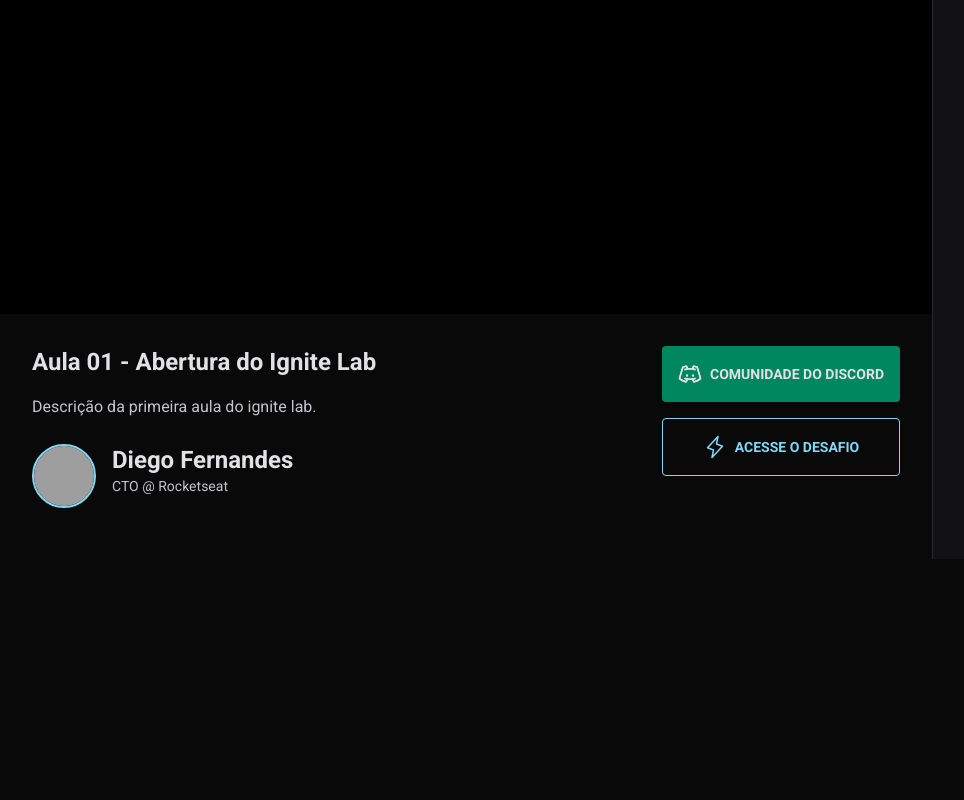
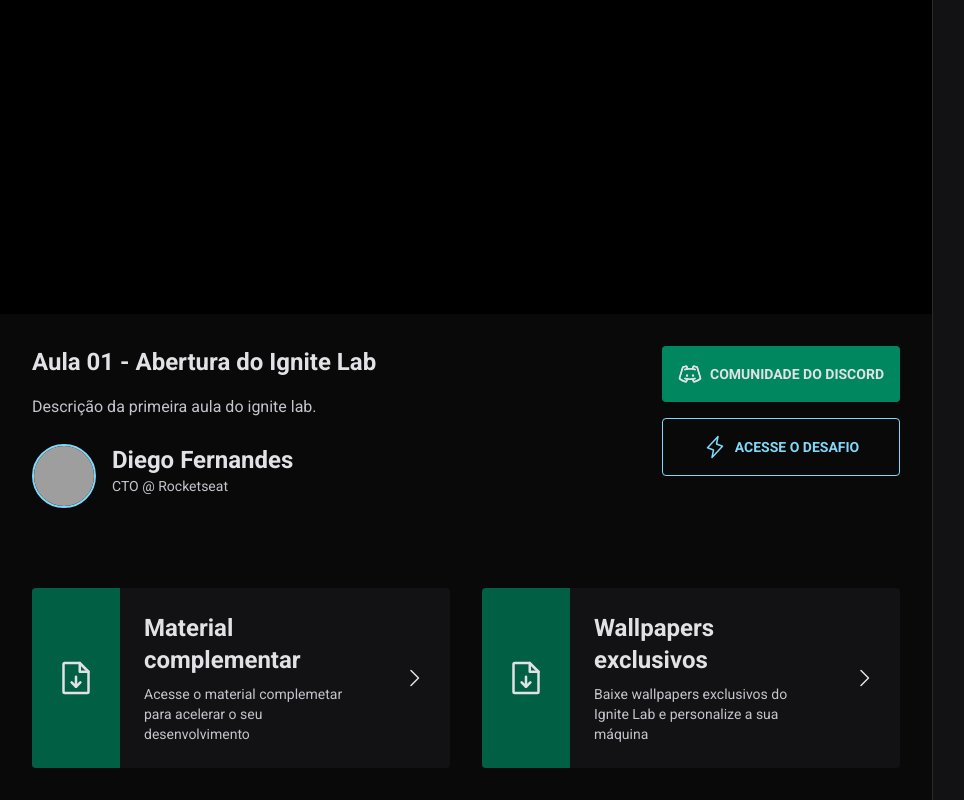
Before and after one commit to AloisioFernandes/IgniteLab, a React (Vite) app in the folder event-platform/: page / in a window 1280 px wide. Shown: the part 241-1041 px from the top of the page, without its empty margins (0-964 px from the left). Before the commit the page ends 800 px from the top, so only its background shows below. Built offline with nearby package versions, Linux system fonts and the light colour scheme; no server answers; grey boxes are pictures that could not be loaded.

Commit message:
Componentes complementares.

```diff
--- a/event-platform/src/components/Video.tsx
+++ b/event-platform/src/components/Video.tsx
@@ -1,4 +1,4 @@
-import { DiscordLogo, Lightning } from "phosphor-react";
+import { CaretRight, DiscordLogo, FileArrowDown, Lightning } from "phosphor-react";
 
 export function Video() {
   return (
@@ -43,7 +43,37 @@
             </a>
           </div>
         </div>
-        <div>
+
+        <div className="gap-8 mt-20 grid grid-cols-2">
+          <a href="" className="bg-gray-700 rounded overflow-hidden flex items-stretch gap-6 hover:bg-gray-600 transition-colors">
+            <div className="bg-green-700 h-full p-6 flex items-center">
+              <FileArrowDown size={40} />
+            </div>
+            <div className="py-6 leading-relaxed">
+              <strong className="text-2xl">Material complementar</strong>
+              <p className="text-sm text-gray-200 mt-2">
+                Acesse o material complemetar para acelerar o seu desenvolvimento
+              </p>
+            </div>
+            <div className="h-full p-6 flex items-center">
+              <CaretRight size={24} />
+            </div>
+          </a>
+
+          <a href="" className="bg-gray-700 rounded overflow-hidden flex items-stretch gap-6 hover:bg-gray-600 transition-colors">
+            <div className="bg-green-700 h-full p-6 flex items-center">
+              <FileArrowDown size={40} />
+            </div>
+            <div className="py-6 leading-relaxed">
+              <strong className="text-2xl">Wallpapers exclusivos</strong>
+              <p className="text-sm text-gray-200 mt-2">
+                Baixe wallpapers exclusivos do Ignite Lab e personalize a sua máquina
+              </p>
+            </div>
+            <div className="h-full p-6 flex items-center">
+              <CaretRight size={24} />
+            </div>
+          </a>
         </div>
       </div>
     </div>
```
